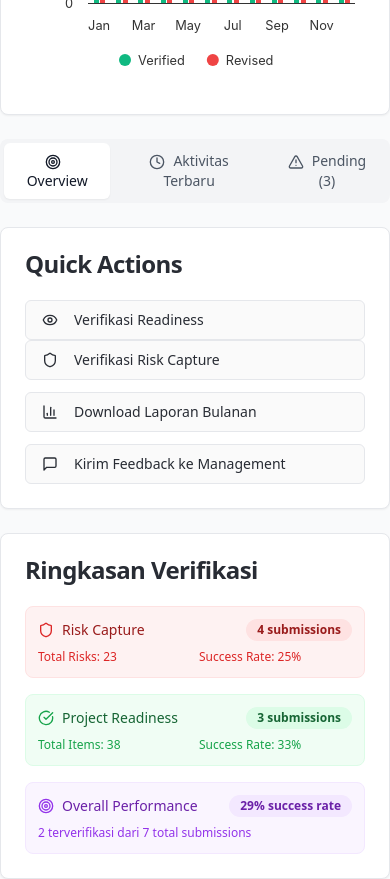
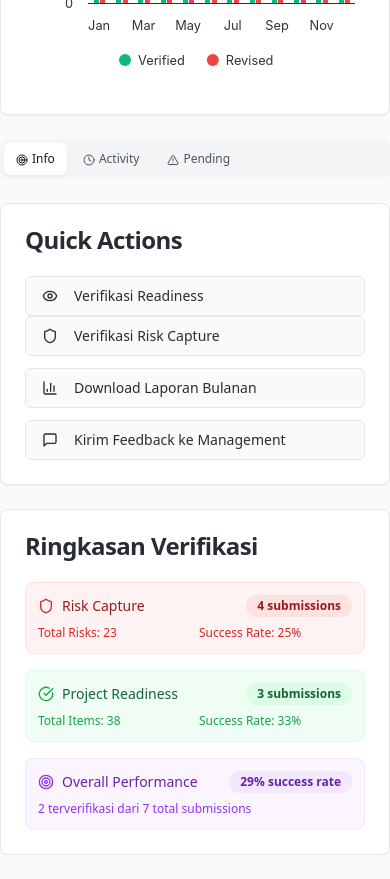
Before and after one commit to andikadwikid/React-RMC, a React (Vite) app: page /verifier-dashboard in a window 390 px wide. Shown: the part 2460-3339 px from the top of the page. After the commit the page ends 3315 px from the top, so only its background shows below. Built offline with nearby package versions, Linux system fonts and the light colour scheme.

Commit message:
Improve responsive design for tab navigation
cgen-a02cb682d03948a1ba0766adb1e3007c

```diff
--- a/client/pages/VerifierDashboard.tsx
+++ b/client/pages/VerifierDashboard.tsx
@@ -839,40 +839,45 @@ export default function VerifierDashboard() {
       </Card>
 
       {/* Tab Navigation */}
-      <div className="flex space-x-1 bg-gray-100 p-1 rounded-lg w-fit">
+      <div className="overflow-x-auto">
+        <div className="flex space-x-1 bg-gray-100 p-1 rounded-lg w-fit min-w-full sm:min-w-0">
           <button
             onClick={() => setActiveTab("overview")}
-          className={`px-4 py-2 rounded-md text-sm font-medium transition-colors ${
+            className={`px-3 lg:px-4 py-2 rounded-md text-xs lg:text-sm font-medium transition-colors whitespace-nowrap ${
               activeTab === "overview"
                 ? "bg-white text-gray-900 shadow-sm"
                 : "text-gray-600 hover:text-gray-900"
             }`}
           >
-          <Target className="w-4 h-4 inline mr-2" />
-          Overview
+            <Target className="w-3 h-3 lg:w-4 lg:h-4 inline mr-1 lg:mr-2" />
+            <span className="hidden sm:inline">Overview</span>
+            <span className="sm:hidden">Info</span>
           </button>
           <button
             onClick={() => setActiveTab("activities")}
-          className={`px-4 py-2 rounded-md text-sm font-medium transition-colors ${
+            className={`px-3 lg:px-4 py-2 rounded-md text-xs lg:text-sm font-medium transition-colors whitespace-nowrap ${
               activeTab === "activities"
                 ? "bg-white text-gray-900 shadow-sm"
                 : "text-gray-600 hover:text-gray-900"
             }`}
           >
-          <Clock className="w-4 h-4 inline mr-2" />
-          Aktivitas Terbaru
+            <Clock className="w-3 h-3 lg:w-4 lg:h-4 inline mr-1 lg:mr-2" />
+            <span className="hidden sm:inline">Aktivitas Terbaru</span>
+            <span className="sm:hidden">Activity</span>
           </button>
           <button
             onClick={() => setActiveTab("pending")}
-          className={`px-4 py-2 rounded-md text-sm font-medium transition-colors ${
+            className={`px-3 lg:px-4 py-2 rounded-md text-xs lg:text-sm font-medium transition-colors whitespace-nowrap ${
               activeTab === "pending"
                 ? "bg-white text-gray-900 shadow-sm"
                 : "text-gray-600 hover:text-gray-900"
             }`}
           >
-          <AlertTriangle className="w-4 h-4 inline mr-2" />
-          Pending ({pendingAssignments.length})
+            <AlertTriangle className="w-3 h-3 lg:w-4 lg:h-4 inline mr-1 lg:mr-2" />
+            <span className="hidden sm:inline">Pending ({pendingAssignments.length})</span>
+            <span className="sm:hidden">Pending</span>
           </button>
+        </div>
       </div>
 
       {/* Tab Content */}
```
Lines whose indentation alone changed are shown as unchanged.
